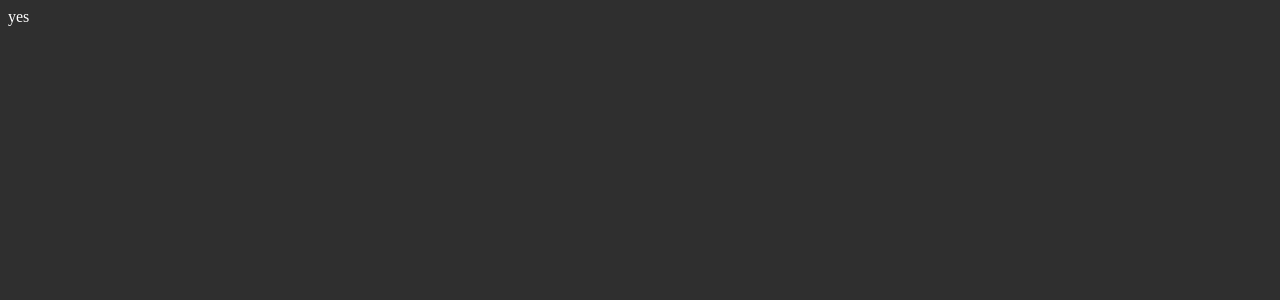
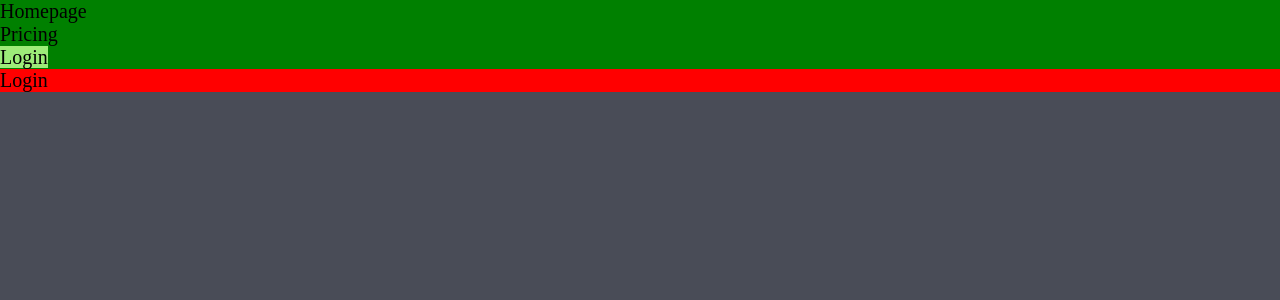
Before and after one commit to jadewapi/VOYAGE-VAULT-REACT-VITE, a React (Vite) app: page /login in a window 1280 px wide. Shown: the top 300 px of the page. Built offline with nearby package versions, Linux system fonts and the light colour scheme.

Commit message:
test route

```diff
--- a/src/App.jsx
+++ b/src/App.jsx
@@ -1,4 +1,62 @@
+import { BrowserRouter, Routes, Route, NavLink } from "react-router-dom";
+import "./style.css";
+
 function App() {
-  return <div>yes</div>;
+  return (
+    <BrowserRouter>
+      <Routes>
+        <Route index element={<Homepage />} />
+        <Route path="/homepage" element={<Homepage />} />
+        <Route path="/pricing" element={<Pricing />} />
+        <Route path="/login" element={<Login />} />
+      </Routes>
+    </BrowserRouter>
+  );
 }
+
+function Navbar() {
+  return (
+    <nav style={{ backgroundColor: "green" }}>
+      <ul>
+        <li>
+          <NavLink to="/homepage">Homepage</NavLink>
+        </li>
+        <li>
+          <NavLink to="/pricing">Pricing</NavLink>
+        </li>
+        <li>
+          <NavLink to="/login">Login</NavLink>
+        </li>
+      </ul>
+    </nav>
+  );
+}
+
+function Homepage() {
+  return (
+    <>
+      <Navbar />
+      <div style={{ backgroundColor: "blue", color: "white" }}>Homepage</div>
+    </>
+  );
+}
+
+function Pricing() {
+  return (
+    <>
+      <Navbar />
+      <div style={{ backgroundColor: "orange" }}>Pricing</div>
+    </>
+  );
+}
+
+function Login() {
+  return (
+    <>
+      <Navbar />
+      <div style={{ backgroundColor: "red" }}>Login</div>
+    </>
+  );
+}
+
 export default App;
--- a/src/style.css
+++ b/src/style.css
@@ -1,44 +1,27 @@
-body {
-  background-color: rgb(47, 47, 47);
-  color: white;
-}
-nav {
-  background-color: rgb(0, 150, 0);
-  height: 10rem;
-  display: flex;
-  justify-content: center;
-  align-items: center;
+:root {
+  --purple: #494c57;
+  --yellow: #ffcc01;
 }
 
-nav > ul {
-  list-style: none;
-  display: flex;
-  justify-content: space-around;
-  align-items: center;
-  height: 90%;
-  width: 90%;
+* {
+  margin: 0;
+  padding: 0;
+  text-decoration: none;
 }
 
-nav > ul > li {
-  width: 20%;
-  height: 50%;
+a {
+  color: black;
 }
 
-.navLink {
-  display: flex;
-  justify-content: center;
-  align-items: center;
-  height: 100%;
-  background-color: green;
-  text-decoration: none;
-  color: white;
-  font-size: 1.5rem;
+a.active {
+  background-color: #9dec79;
 }
 
-.navLink:hover {
-  background-color: rgb(0, 117, 0);
+html {
+  font-size: 62.5%;
 }
 
-.navLink.active {
-  background-color: rgb(0, 63, 0);
+body {
+  background-color: var(--purple);
+  font-size: 2rem;
 }
```
Also changed, not shown: src/Assets/1.png (added).
